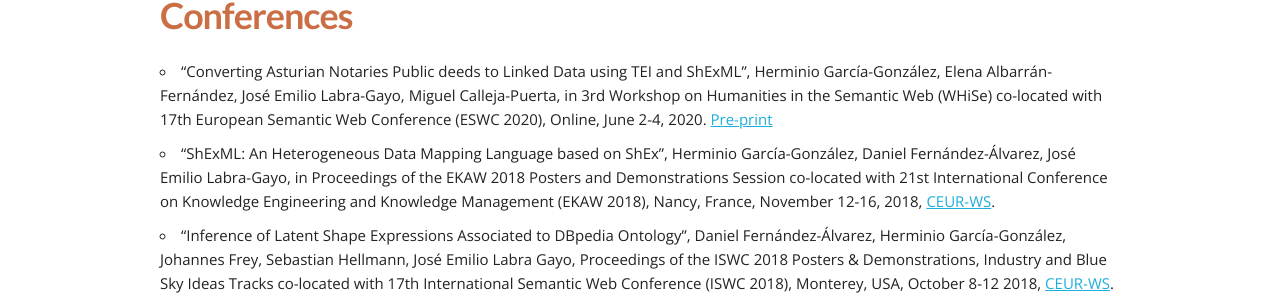
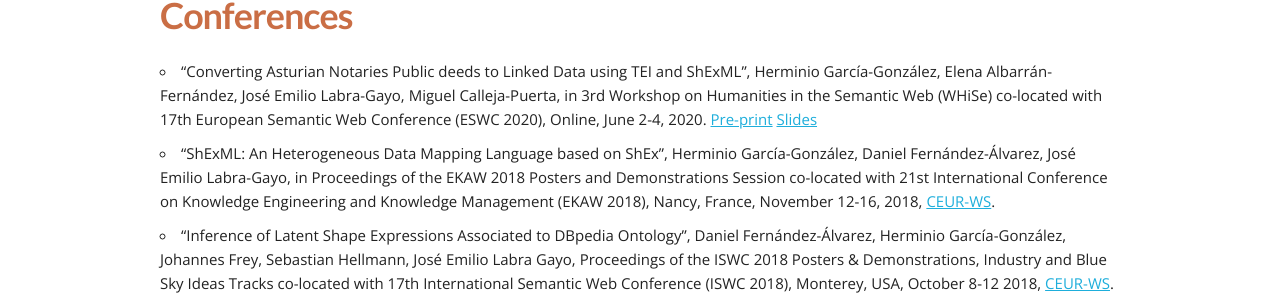
Before and after one commit to herminiogg/herminiogg.github.io, a Jekyll site: the page built from research/index.md, in a window 1280 px wide and 1362 px high. Shown: the part 594-897 px from the top of the window. Built offline with Jekyll 4.4.1, drawn with Linux system fonts in a browser that asks for light colours.

Commit message:
Added slides of WHISE III presentation

```diff
--- a/research/index.md
+++ b/research/index.md
@@ -11,7 +11,7 @@
 * "Enhancing e-Learning content by using Semantic Web technologies", Herminio Garcia-Gonzalez, Jose Emilio Labra Gayo, MPuerto Paule-Ruiz, in IEEE Transactions on Learning Technologies, vol. 10, no. 4, pp. 544-550, 1 Oct.-Dec. 2017, [doi:10.1109/TLT.2016.2629475](https://dx.doi.org/10.1109/TLT.2016.2629475). [Versión de los autores](../../research/papers/LODLearning Authors' version.pdf).
 
 ### Conferences
-* "Converting Asturian Notaries Public deeds to Linked Data using TEI and ShExML", Herminio García-González, Elena Albarrán-Fernández, José Emilio Labra-Gayo, Miguel Calleja-Puerta, in 3rd Workshop on Humanities in the Semantic Web (WHiSe) co-located with 17th European Semantic Web Conference (ESWC 2020), Online, June 2-4, 2020. [Pre-print](../../research/papers/AsturianNotaries2LOD.pdf)
+* "Converting Asturian Notaries Public deeds to Linked Data using TEI and ShExML", Herminio García-González, Elena Albarrán-Fernández, José Emilio Labra-Gayo, Miguel Calleja-Puerta, in 3rd Workshop on Humanities in the Semantic Web (WHiSe) co-located with 17th European Semantic Web Conference (ESWC 2020), Online, June 2-4, 2020. [Pre-print](../../research/papers/AsturianNotaries2LOD.pdf) [Slides](../../research/slides/AsturianNotaries2LODSlides.pdf)
 * "ShExML: An Heterogeneous Data Mapping Language based on ShEx", Herminio García-González, Daniel Fernández-Álvarez, José Emilio Labra-Gayo, in Proceedings of the EKAW 2018 Posters and Demonstrations Session co-located with 21st International Conference on Knowledge Engineering and Knowledge Management (EKAW 2018), Nancy, France, November 12-16, 2018, [CEUR-WS](http://ceur-ws.org/Vol-2262/ekaw-poster-08.pdf).
 * "Inference of Latent Shape Expressions Associated to DBpedia Ontology", Daniel Fernández-Álvarez, Herminio García-González, Johannes Frey, Sebastian Hellmann, José Emilio Labra Gayo, Proceedings of the ISWC 2018 Posters & Demonstrations, Industry and Blue Sky Ideas Tracks co-located with 17th International Semantic Web Conference (ISWC 2018), Monterey, USA, October 8-12 2018, [CEUR-WS](http://ceur-ws.org/Vol-2180/paper-15.pdf).
 * "RDFShape: An RDF Playground Based on Shapes", José Emilio Labra-Gayo, Daniel Fernández-Álvarez, Herminio García-González, Proceedings of the ISWC 2018 Posters & Demonstrations, Industry and Blue Sky Ideas Tracks co-located with 17th International Semantic Web Conference (ISWC 2018), Monterey, USA, October 8-12 2018, [CEUR-WS](http://ceur-ws.org/Vol-2180/paper-35.pdf).
```
Also changed, not shown: 1 other file.
